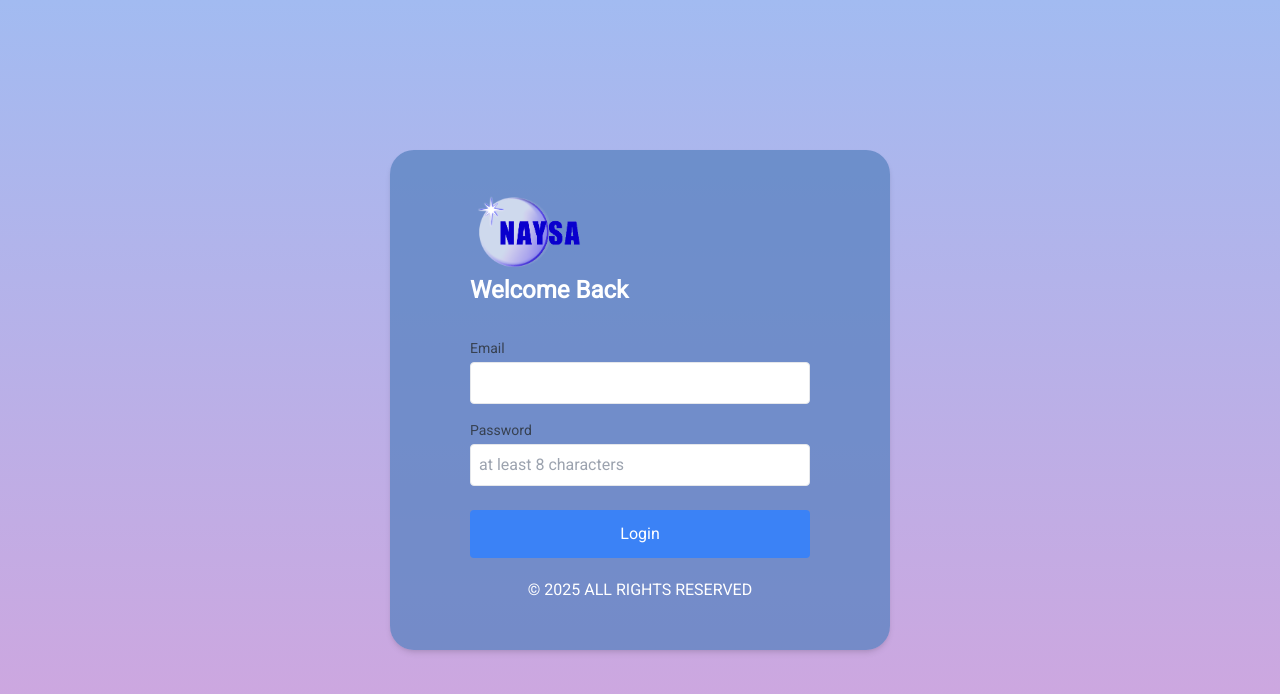
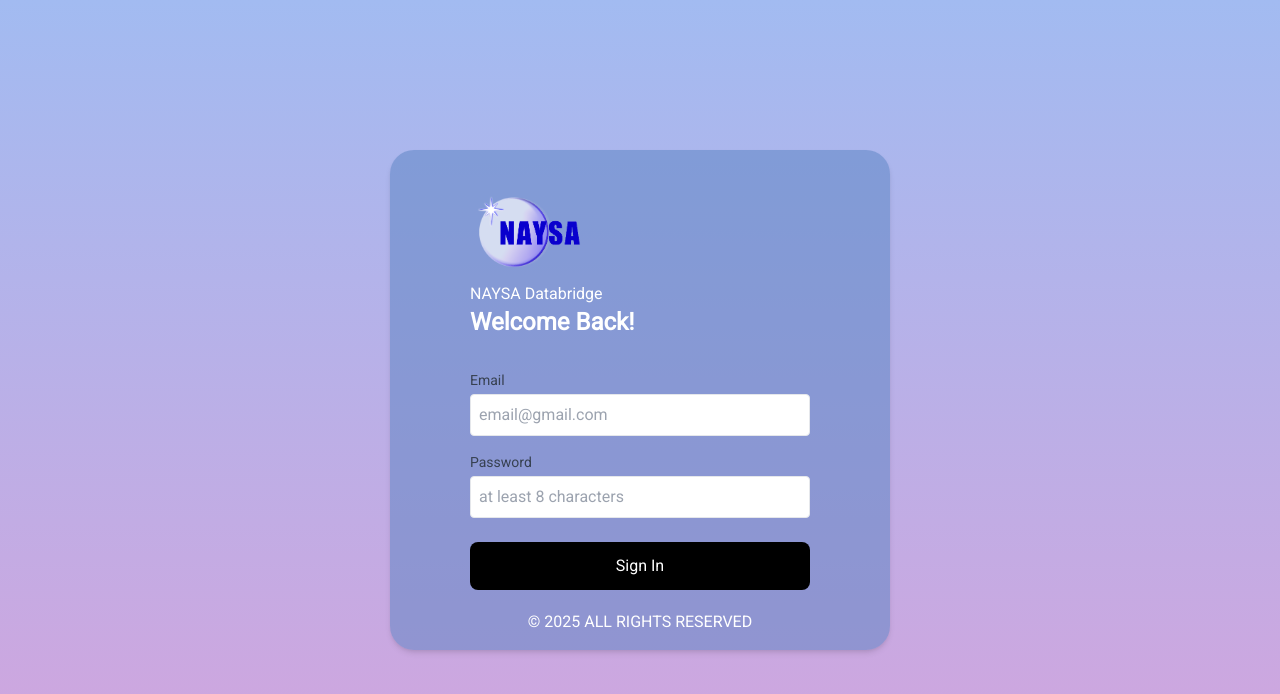
Before and after one commit to NaysaSolutions/NAYSA-Databridge, a React (Vite) app: page / in a window 1280 px wide. Shown: the top 694 px of the page. Built offline with nearby package versions, Linux system fonts and the light colour scheme.

Commit message:
ui login final

```diff
--- a/src/sampleLogin.jsx
+++ b/src/sampleLogin.jsx
@@ -43,7 +43,7 @@ function Login() {
                     className="absolute inset-0 rounded-3xl"
                     style={{
                         backgroundColor: '#5882C1',
-                        opacity: 0.75,
+                        opacity: 0.5,
                         zIndex: 0,
                     }}
                 ></div>
@@ -53,13 +53,20 @@ function Login() {
                     <img
                         src="public/naysa LOGO.png"
                         alt="Logo"
-                        className="w-200 h-20 mb-1"
+                        className="w-200 h-20 mb-3"
                     />
+
+                    <h2
+                        className="text-white"
+                        style={{ fontFamily: 'Roboto, sans-serif' }}
+                    >
+                        NAYSA Databridge
+                    </h2>
                     <h2
                         className="text-2xl font-bold mb-8 text-white font-sfProRounded"
                         style={{ fontFamily: 'Roboto, sans-serif' }}
                     >
-                        Welcome Back
+                        Welcome Back!
                     </h2>
 
                     <form onSubmit={handleSubmit}>
@@ -77,6 +84,8 @@ function Login() {
                                 value={formData.name}
                                 onChange={handleChange}
                                 required
+                                placeholder="email@gmail.com"
+
                                 className="mt-1 p-2 w-full border rounded"
                             />
                         </div>
@@ -100,10 +109,10 @@ function Login() {
                         </div>
                         <button
                             type="submit"
-                            className="w-full bg-blue-500 text-white p-3 rounded"
+                            className="w-full bg-black text-white p-3 rounded-lg"
                             disabled={loading}
                         >
-                            {loading ? 'Logging in...' : 'Login'}
+                            {loading ? 'Sign in...' : 'Sign In'}
                         </button>
 
                         <span className="text-white flex items-center justify-center mt-5 mb-5">
```
